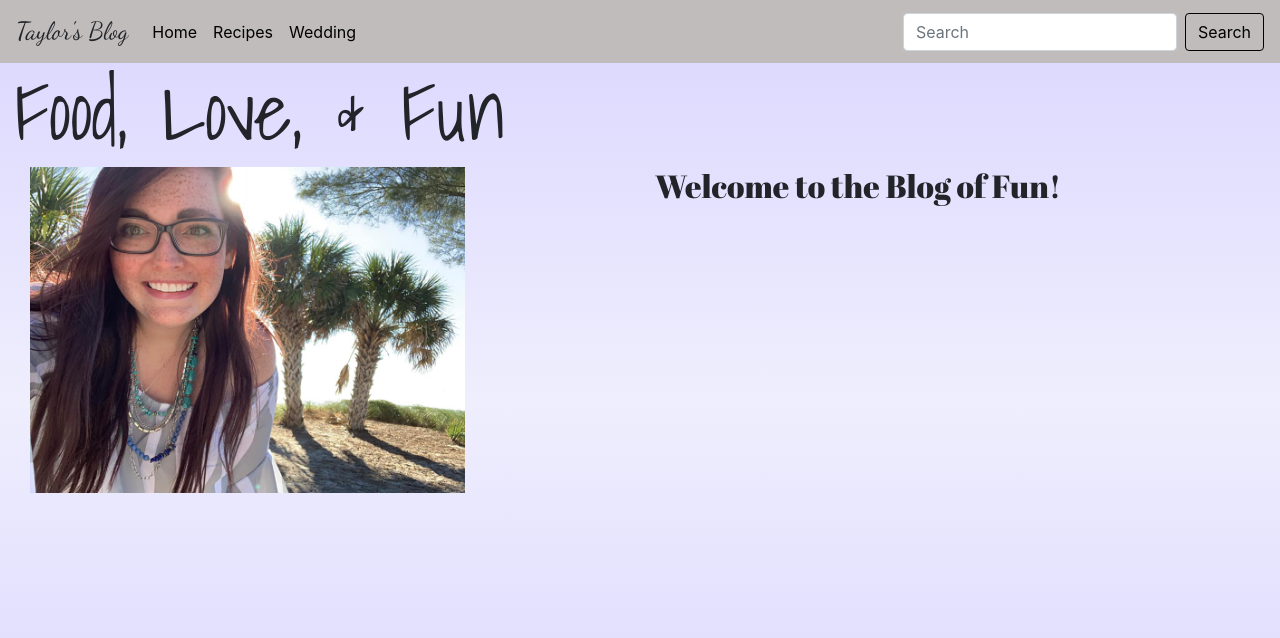
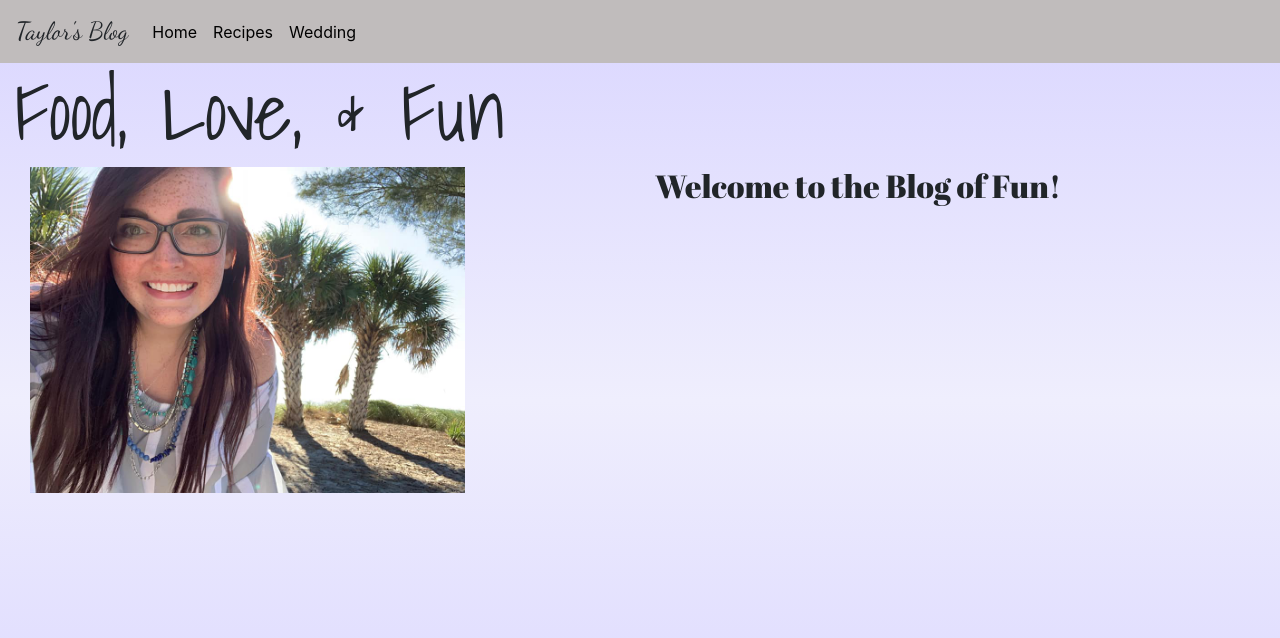
Before and after one commit to taylorsterling/blog, a plain HTML site: page index.html in a window 1280 px wide. Drawn offline with nearby package versions, Linux system fonts and the light colour scheme; files whose address does not match are found by name.

Commit message:
Eliminating search bar

```diff
--- a/index.html
+++ b/index.html
@@ -50,10 +50,6 @@
                 </li>
             </ul>
         </div>
-        <form class="form-inline">
-            <input class="form-control mr-sm-2" type="search" placeholder="Search" aria-label="Search">
-            <button id="search" class="btn btn-outline-success my-2 my-sm-0" type="submit">Search</button>
-        </form>
     </nav>
 
     <div class="container-fluid">
```
